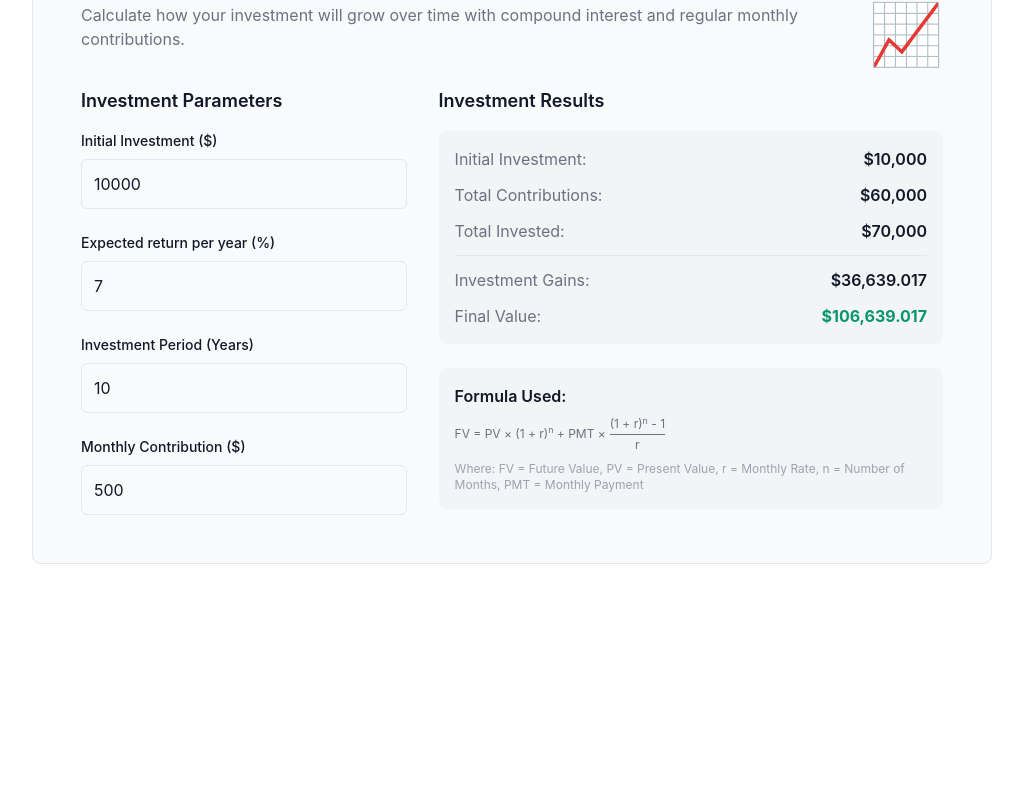
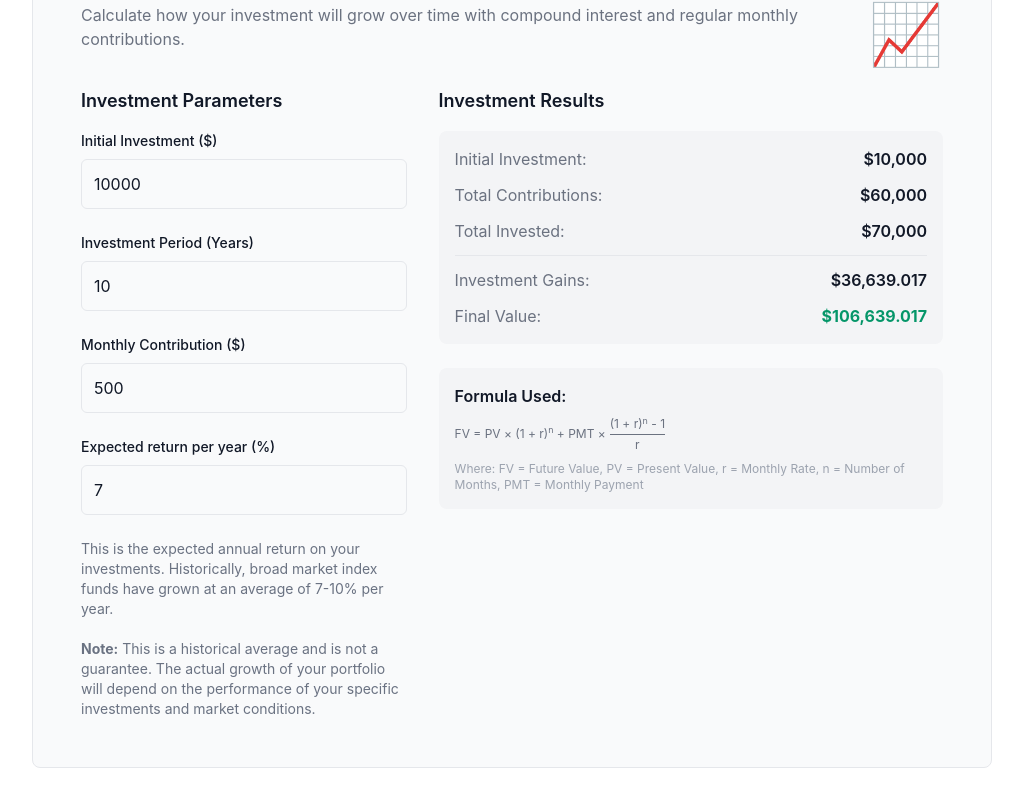
Before and after one commit to samuel-kar/invest-ed, a React (Vite) app in the folder frontend/: page /calculators/CompoundInterest in a window 1280 px wide. Shown: the part 384-1184 px from the top of the page, without its empty margins (256-1279 px from the left). Before the commit the page ends 980 px from the top, so only its background shows below. Built offline with nearby package versions, Linux system fonts and the light colour scheme.

Commit message:
add more notes and disclaimers, changing some economic numbers

```diff
--- a/frontend/src/components/calculators/calculators/CompoundInterestContainer.tsx
+++ b/frontend/src/components/calculators/calculators/CompoundInterestContainer.tsx
@@ -43,16 +43,6 @@ export default function CompoundInterestContainer() {
         />
 
         <LabeledInput
-          label="Expected return per year (%)"
-          type="number"
-          value={annualRate}
-          onChange={(e) => setAnnualRate(Number(e.target.value))}
-          min={0}
-          max={100}
-          step={0.1}
-        />
-
-        <LabeledInput
           label="Investment Period (Years)"
           type="number"
           value={years}
@@ -70,6 +60,25 @@ export default function CompoundInterestContainer() {
           min={0}
           step={50}
         />
+
+        <LabeledInput
+          label="Expected return per year (%)"
+          type="number"
+          value={annualRate}
+          onChange={(e) => setAnnualRate(Number(e.target.value))}
+          min={0}
+          max={100}
+          step={0.1}
+        />
+        <p className="text-sm text-gray-500">
+          This is the expected annual return on your investments. Historically,
+          broad market index funds have grown at an average of 7-10% per year.
+          <br />
+          <br />
+          <strong>Note:</strong> This is a historical average and is not a
+          guarantee. The actual growth of your portfolio will depend on the
+          performance of your specific investments and market conditions.
+        </p>
       </div>
 
       {/* Results Section */}
--- a/frontend/src/components/calculators/calculators/RetirementDividendContainer.tsx
+++ b/frontend/src/components/calculators/calculators/RetirementDividendContainer.tsx
@@ -88,6 +88,15 @@ export default function RetirementDividendContainer() {
           step={0.1}
           placeholder="3"
         />
+        <p className="text-sm text-gray-500">
+          Dividend growth rate represents how much companies increase their
+          dividend payouts annually.
+          <br />
+          <br />
+          <strong>Note:</strong> Dividend growth is not guaranteed. Companies
+          may reduce or eliminate dividends during economic downturns or poor
+          performance.
+        </p>
       </div>
 
       {/* Results Section */}
--- a/frontend/src/components/calculators/calculators/SavingsGoalContainer.tsx
+++ b/frontend/src/components/calculators/calculators/SavingsGoalContainer.tsx
@@ -9,7 +9,7 @@ import { useCurrency } from '../../../contexts/CurrencyContext'
 export default function SavingsGoalContainer() {
   const [goalAmount, setGoalAmount] = useState<number>(50000)
   const [currentSavings, setCurrentSavings] = useState<number>(10000)
-  const [annualRate, setAnnualRate] = useState<number>(5)
+  const [annualRate, setAnnualRate] = useState<number>(7)
   const [years, setYears] = useState<number>(5)
   const [months, setMonths] = useState<number>(0)
   const { formatCurrency } = useCurrency()
@@ -102,6 +102,16 @@ export default function SavingsGoalContainer() {
           step={0.1}
           placeholder="5"
         />
+        <p className="text-sm text-gray-500">
+          This is the expected annual return on your investments. Historically,
+          broad market index funds have grown at an average of 7-10% per year,
+          while more conservative investments like bonds yield 3-5%.
+          <br />
+          <br />
+          <strong>Note:</strong> This is a historical average and is not a
+          guarantee. Actual returns will vary based on your investment choices
+          and market conditions.
+        </p>
       </div>
 
       {/* Results Section */}
```
